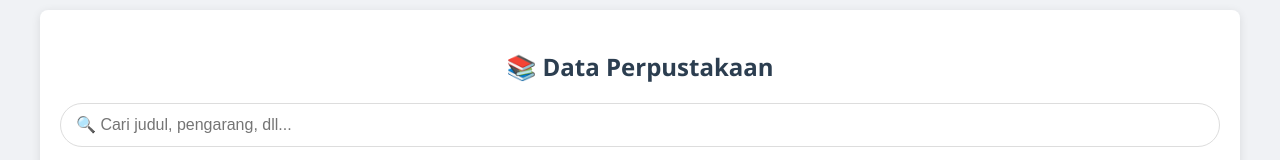
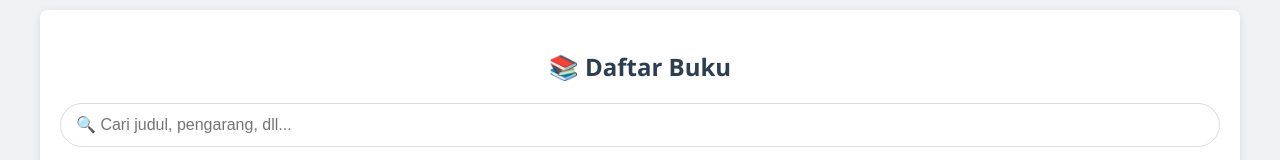
Before and after one commit to zaenalabi/perpustakaan_bappeda, a plain HTML site: page index.html in a window 1280 px wide. Shown: the top 160 px of the page. Drawn offline with Linux system fonts and the light colour scheme.

Commit message:
Change heading from 'Data Perpustakaan' to 'Daftar Buku'

```diff
--- a/index.html
+++ b/index.html
@@ -155,7 +155,7 @@
 <body>
 
     <div class="container">
-        <h2>📚 Data Perpustakaan</h2>
+        <h2>📚 Daftar Buku</h2>
 
         <div class="search-wrapper">
             <input type="text" id="inputPencarian" placeholder="🔍 Cari judul, pengarang, dll...">
```
